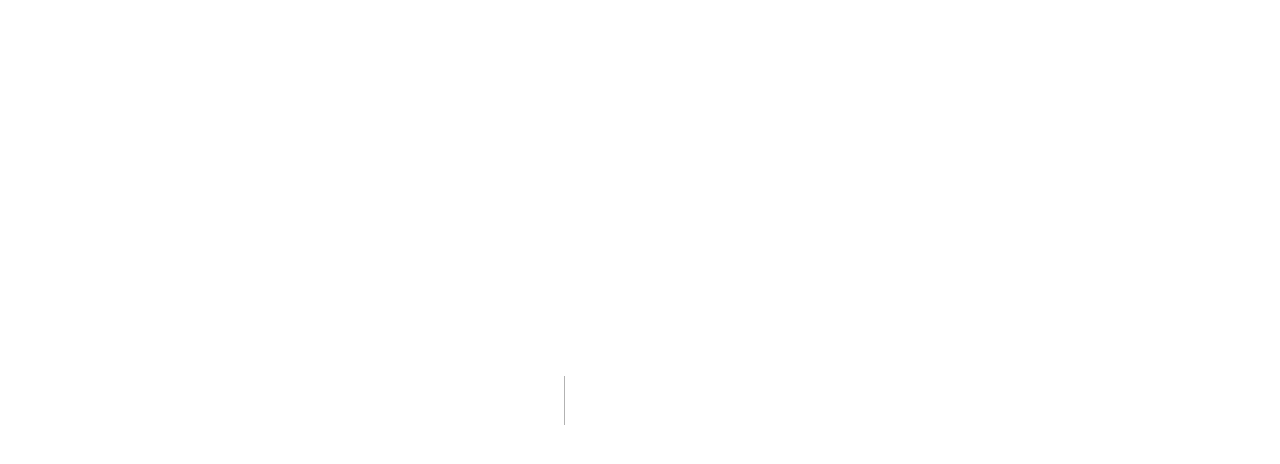
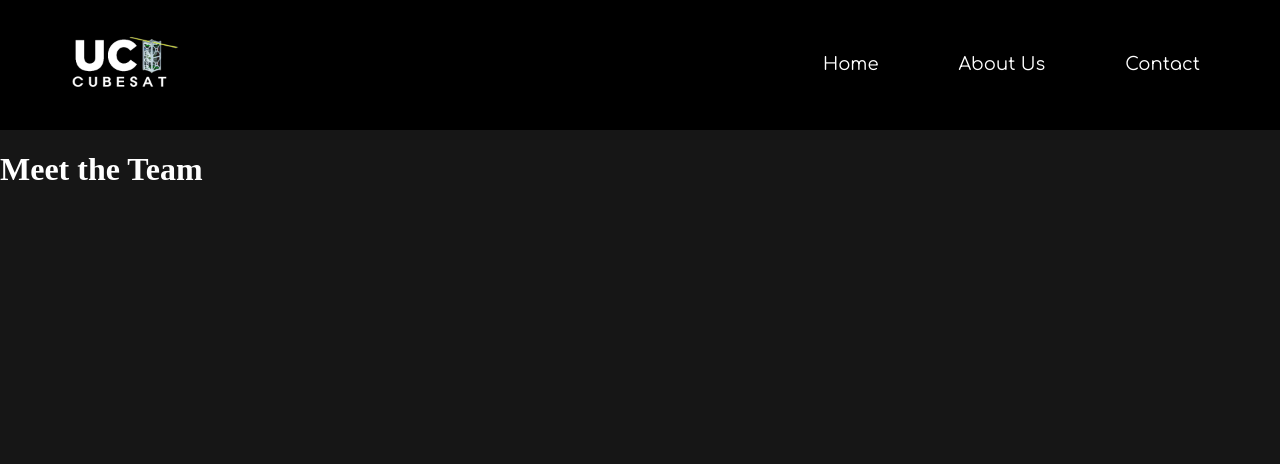
Before and after one commit to Sri-H-G/UCI_CubeSat, a Next.js app in the folder cubesat/: page /aboutus/meet-the-team in a window 1280 px wide. Before the commit this address had no page. Shown: the top 464 px of the page. Built offline with nearby package versions, Linux system fonts and the light colour scheme.

Commit message:
Added aboutus pages and linked to dropdown button

```diff
--- /dev/null
+++ b/cubesat/src/app/aboutus/meet-the-team/page.tsx
@@ -0,0 +1,10 @@
+import Navbar from "../../comps/Navbar";
+
+export default function WhatWeDO(){
+    return(
+        <>
+            <Navbar/>
+            <h1>Meet the Team</h1>
+        </>
+    )
+}
--- /dev/null
+++ b/cubesat/src/app/aboutus/what-we-do/page.tsx
@@ -0,0 +1,10 @@
+import Navbar from "../../comps/Navbar";
+
+export default function WhatWeDO(){
+    return(
+        <>
+            <Navbar/>
+            <h1>What We Do</h1>
+        </>
+    )
+}
```
